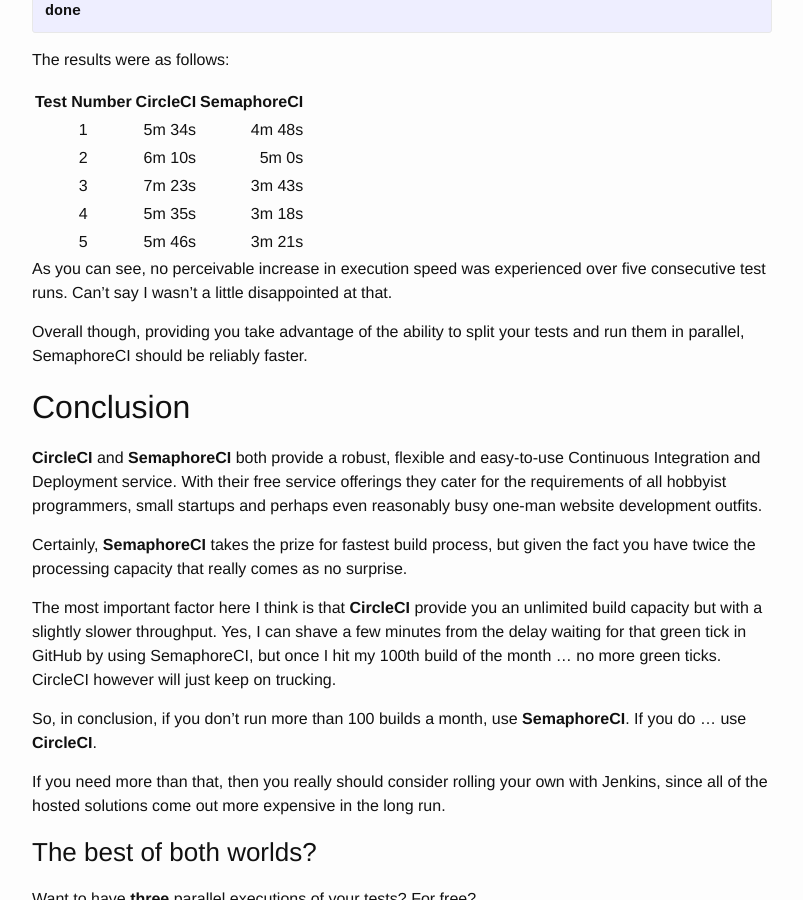
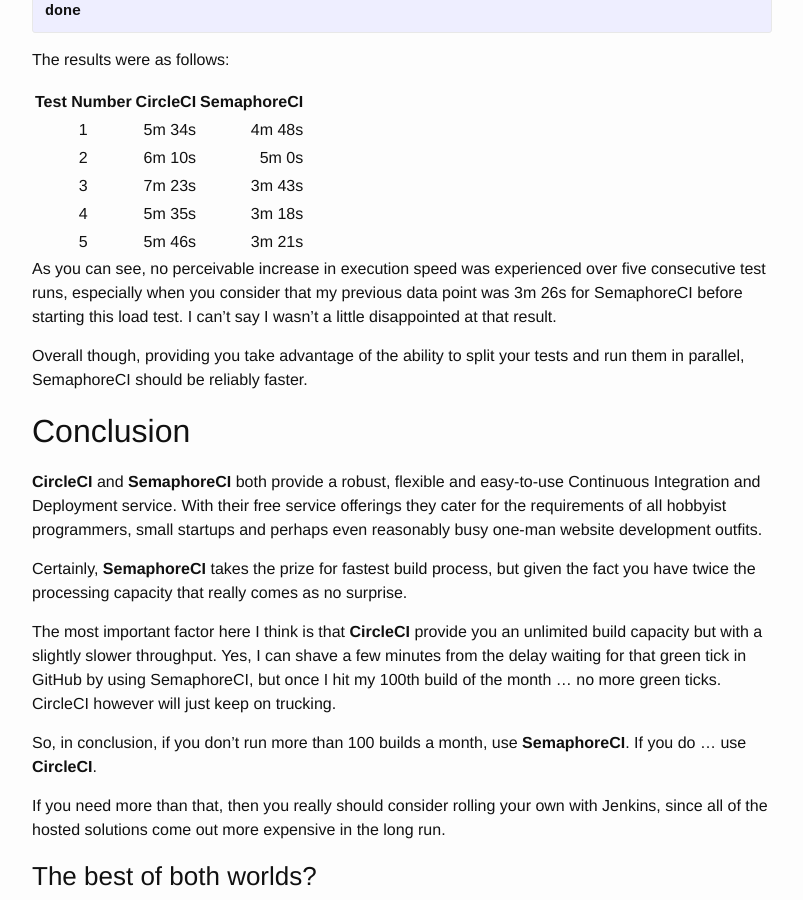
Before and after one commit to pacso/pacso.github.io, a Jekyll site: the page built from _posts/2015-03-10-battle-of-the-ci-services.markdown, in a window 1280 px wide and 900 px high, scrolled down 4294 px. Shown: the whole window, without its empty margins (238-1041 px from the left). Built offline with Jekyll 4.4.1, drawn with Linux system fonts in a browser that asks for light colours; some of the changed text lies outside the part shown.

Commit message:
Fix content slightly

```diff
--- a/_posts/2015-03-10-battle-of-the-ci-services.markdown
+++ b/_posts/2015-03-10-battle-of-the-ci-services.markdown
@@ -240,7 +240,9 @@
 | 5           | 5m 46s   | 3m 21s      |
 
 As you can see, no perceivable increase in execution speed was experienced over
-five consecutive test runs. Can't say I wasn't a little disappointed at that.
+five consecutive test runs, especially when you consider that my previous data
+point was 3m 26s for SemaphoreCI before starting this load test. I can't say I
+wasn't a little disappointed at that result.
 
 Overall though, providing you take advantage of the ability to split your tests
 and run them in parallel, SemaphoreCI should be reliably faster.
```
Also changed, not shown: other parts of _posts/2015-03-10-battle-of-the-ci-services.markdown (+1 -1 lines).
